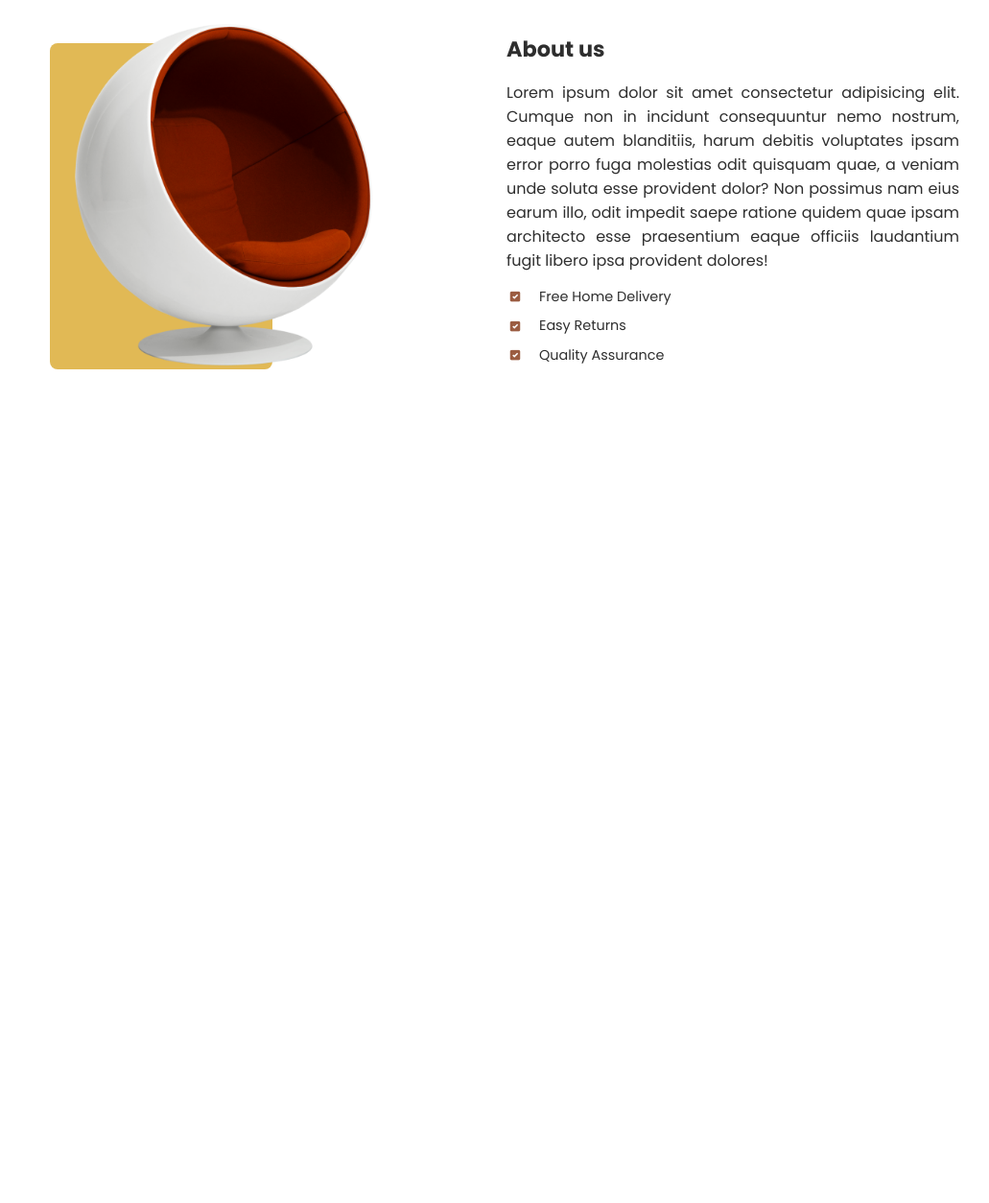
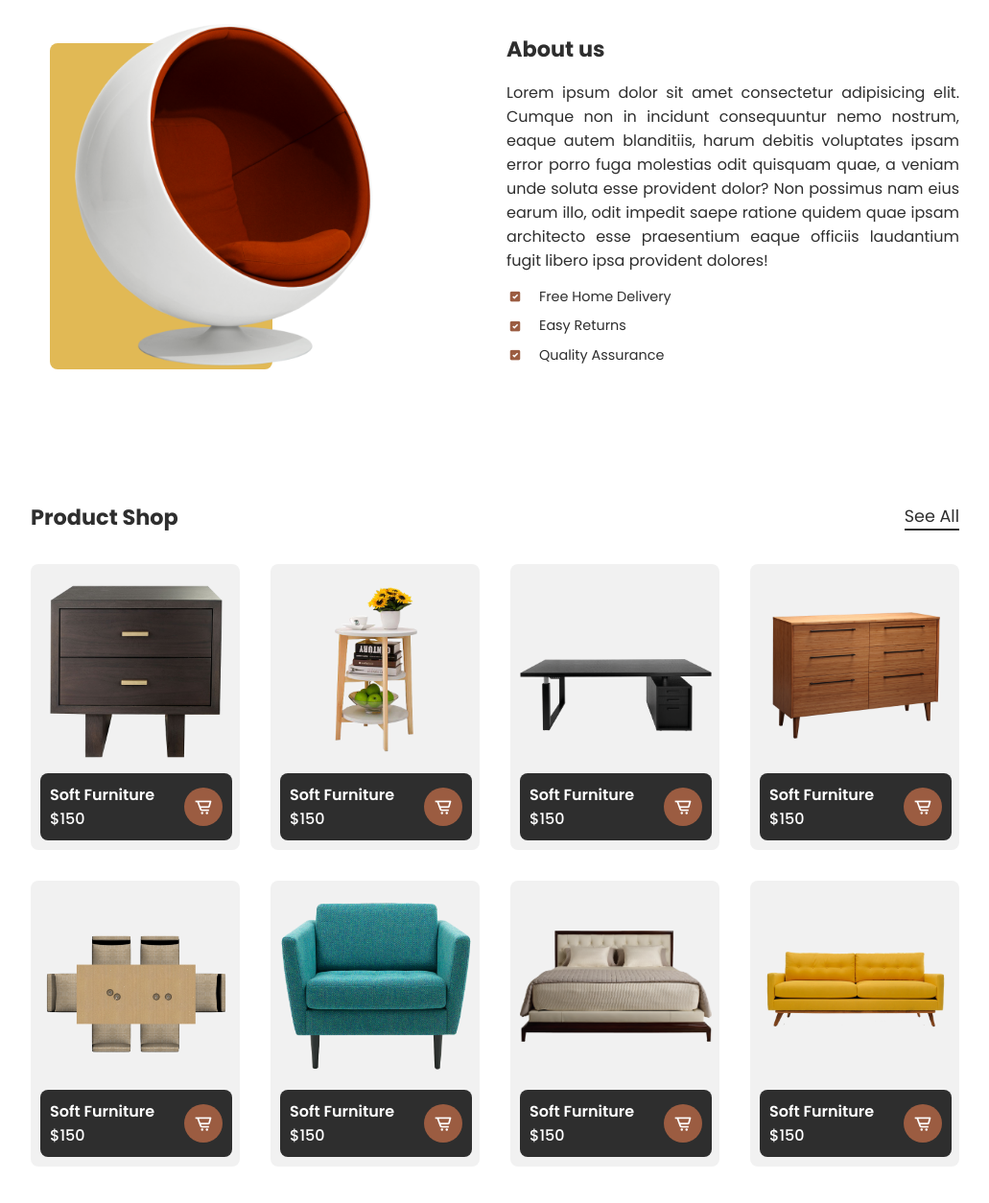
Before and after one commit to BehroozRanjbaran/Furniture, a plain HTML site: page index.html in a window 1280 px wide. Shown: the part 1177-2431 px from the top of the page at 96% size, without its empty margins (124-1155 px from the left). Before the commit the page ends 1635 px from the top, so only its background shows below. Drawn offline with nearby package versions, Linux system fonts and the light colour scheme.

Commit message:
product section added to project

```diff
--- a/index.html
+++ b/index.html
@@ -167,6 +167,106 @@
     </div>
     </section>
     <!-- About section End -->
+    <!-- Products Section Start -->
+    <section class="products container" id="products">
+      <div class="heading">
+        <h2>Product Shop</h2>
+        <a href="#">See All</a>
+       </div>
+       <!-- Products Content -->
+       <div class="products-content">
+        <!-- Box 1 -->
+        <div class="box">
+          <img src="img/products1.png" alt="">
+          <div class="box-text">
+            <div class="title-price">
+            <h3>Soft Furniture</h3>
+            <span>$150</span>
+            </div>
+            <a href="#"><i class="bx bx-cart-alt"></i></a>
+          </div>
+        </div>
+        <!-- Box 2 -->
+        <div class="box">
+          <img src="img/products2.png" alt="">
+          <div class="box-text">
+            <div class="title-price">
+            <h3>Soft Furniture</h3>
+            <span>$150</span>
+            </div>
+            <a href="#"><i class="bx bx-cart-alt"></i></a>
+          </div>
+        </div>
+        <!-- Box 3 -->
+        <div class="box">
+          <img src="img/products3.png" alt="">
+          <div class="box-text">
+            <div class="title-price">
+            <h3>Soft Furniture</h3>
+            <span>$150</span>
+            </div>
+            <a href="#"><i class="bx bx-cart-alt"></i></a>
+          </div>
+        </div>
+        <!-- Box 4 -->
+        <div class="box">
+          <img src="img/products4.png" alt="">
+          <div class="box-text">
+            <div class="title-price">
+            <h3>Soft Furniture</h3>
+            <span>$150</span>
+            </div>
+            <a href="#"><i class="bx bx-cart-alt"></i></a>
+          </div>
+        </div>
+        <!-- Box 5 -->
+        <div class="box">
+          <img src="img/products5.png" alt="">
+          <div class="box-text">
+            <div class="title-price">
+            <h3>Soft Furniture</h3>
+            <span>$150</span>
+            </div>
+            <a href="#"><i class="bx bx-cart-alt"></i></a>
+          </div>
+        </div>
+        <!-- Box 6 -->
+        <div class="box">
+          <img src="img/products6.png" alt="">
+          <div class="box-text">
+            <div class="title-price">
+            <h3>Soft Furniture</h3>
+            <span>$150</span>
+            </div>
+            <a href="#"><i class="bx bx-cart-alt"></i></a>
+          </div>
+        </div>
+        <!-- Box 7 -->
+        <div class="box">
+          <img src="img/products7.png" alt="">
+          <div class="box-text">
+            <div class="title-price">
+            <h3>Soft Furniture</h3>
+            <span>$150</span>
+            </div>
+            <a href="#"><i class="bx bx-cart-alt"></i></a>
+          </div>
+        </div>
+        <!-- Box 8 -->
+        <div class="box">
+          <img src="img/products8.png" alt="">
+          <div class="box-text">
+            <div class="title-price">
+            <h3>Soft Furniture</h3>
+            <span>$150</span>
+            </div>
+            <a href="#"><i class="bx bx-cart-alt"></i></a>
+          </div>
+        </div>
+       </div>
+    </section>
+    <!-- Products Section End -->
+
     <!-- Link to JS -->
     <script src="./javascript/script.js"></script>
   </body>
--- a/style.css
+++ b/style.css
@@ -330,7 +330,8 @@ header{
 }
 
 /* Popular */
-.popular-content {
+.popular-content,
+.products-content {
     display: grid;
     grid-template-columns: repeat(auto-fit, minmax(200px, auto));
     gap: 2rem;
@@ -420,3 +421,18 @@ header{
     color: var(--text-color);
     font-size: 0.9rem;
 }
+.products-content .box-text {
+    background: var(--text-color);
+}
+.products-content .box-text h3 {
+    color: var(--bg-color);
+}
+.products-content .box-text span {
+    color: var(--bg-color);
+}
+.products-content .box-text .bx {
+    background: var(--main-color);
+}
+.products-content .box-text .bx:hover {
+    background: var(--hover-color);
+}
```
